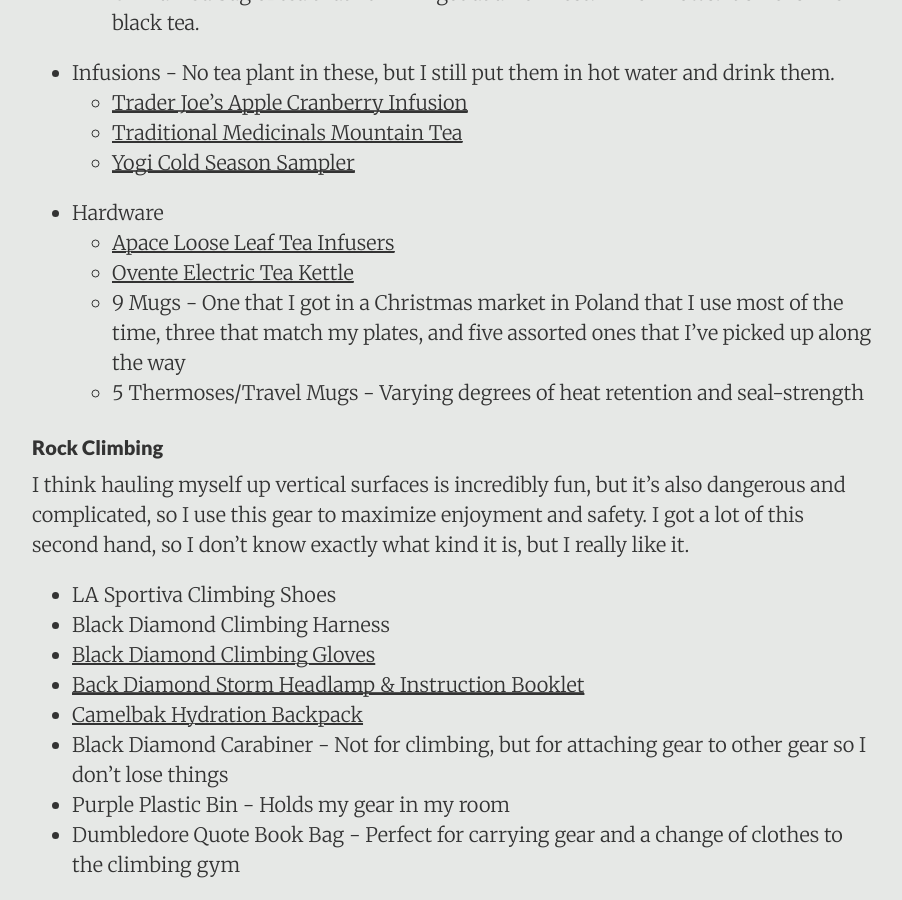
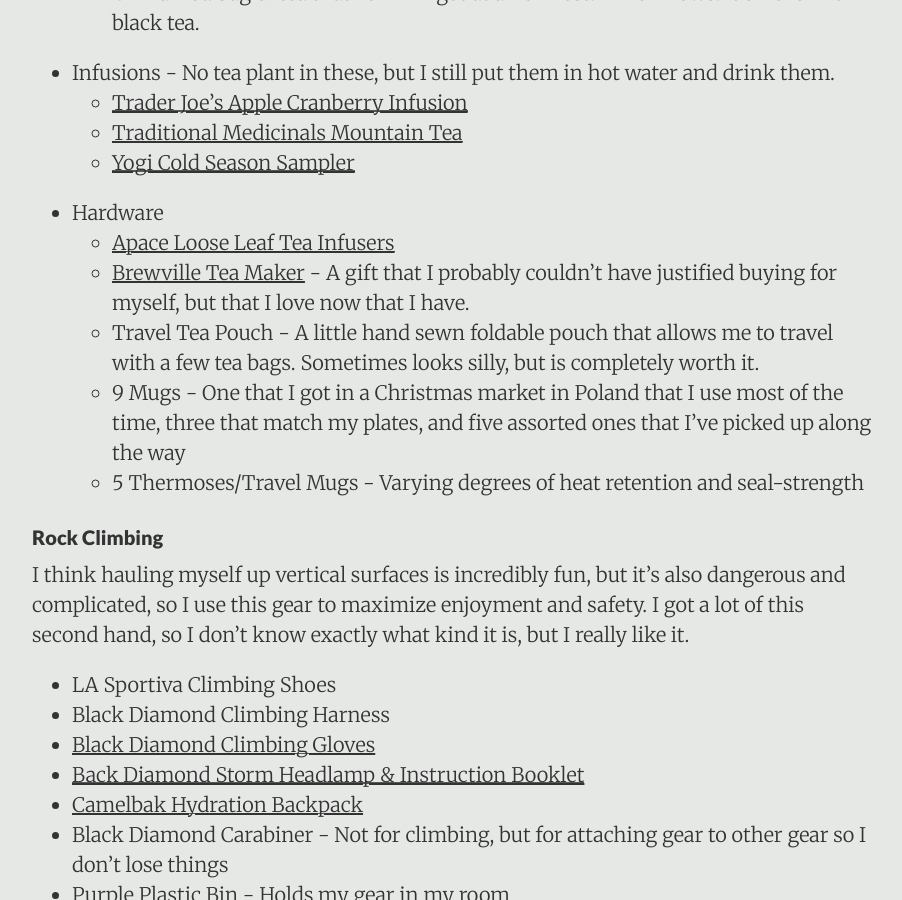
Before and after one commit to DestinyRoseMurphy/DestinyRoseMurphy.github.io, a Jekyll site: the page built from _posts/2017-10-19-Things-I-Kept.md, in a window 1280 px wide and 900 px high, scrolled down 10443 px. Shown: the whole window, without its empty margins (188-1090 px from the left). Built offline with Jekyll 4.4.1, drawn with Linux system fonts in a browser that asks for light colours.

Commit message:
Added tea maker and tea carrier

```diff
--- a/_posts/2017-10-19-Things-I-Kept.md
+++ b/_posts/2017-10-19-Things-I-Kept.md
@@ -240,7 +240,8 @@ I count tea as a hobby, not a food, because the purpose of tea is never to nutri
 
 * Hardware
 	* [Apace Loose Leaf Tea Infusers](http://amzn.to/2Hp3NkB)
-	* [Ovente Electric Tea Kettle](http://amzn.to/2FtCjxB)
+	* [Brewville Tea Maker](http://amzn.to/2puyeiO) - A gift that I probably couldn't have justified buying for myself, but that I love now that I have.
+	* Travel Tea Pouch - A little hand sewn foldable pouch that allows me to travel with a few tea bags. Sometimes looks silly, but is completely worth it.
 	* 9 Mugs - One that I got in a Christmas market in Poland that I use most of the time, three that match my plates, and five assorted ones that I've picked up along the way
 	* 5 Thermoses/Travel Mugs - Varying degrees of heat retention and seal-strength
 
```
